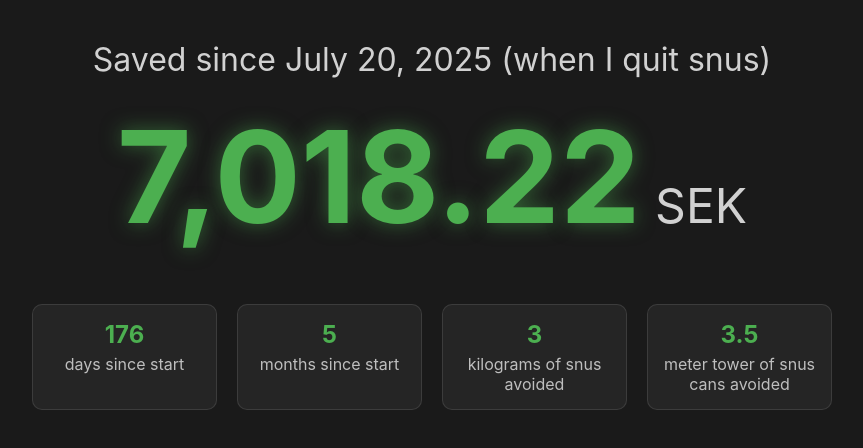
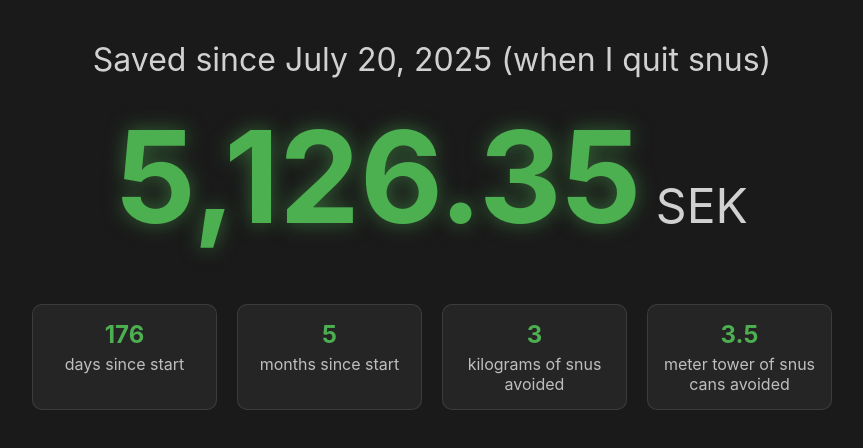
Before and after one commit to teodorfn/teodorfn.github.io, a plain HTML site: page index.html in a window 1280 px wide. Shown: the whole page, without its empty margins (208-1071 px from the left). Drawn offline with Linux system fonts and the light colour scheme.

Commit message:
update savings

```diff
--- a/index.html
+++ b/index.html
@@ -216,7 +216,7 @@
     <script>
         const startDate = new Date('2025-07-20T00:00:00');
 
-        const amountPerSecond = 0.00046;
+        const amountPerSecond = 0.000336;
 
         function updateTicker() {
             const now = new Date();
```
